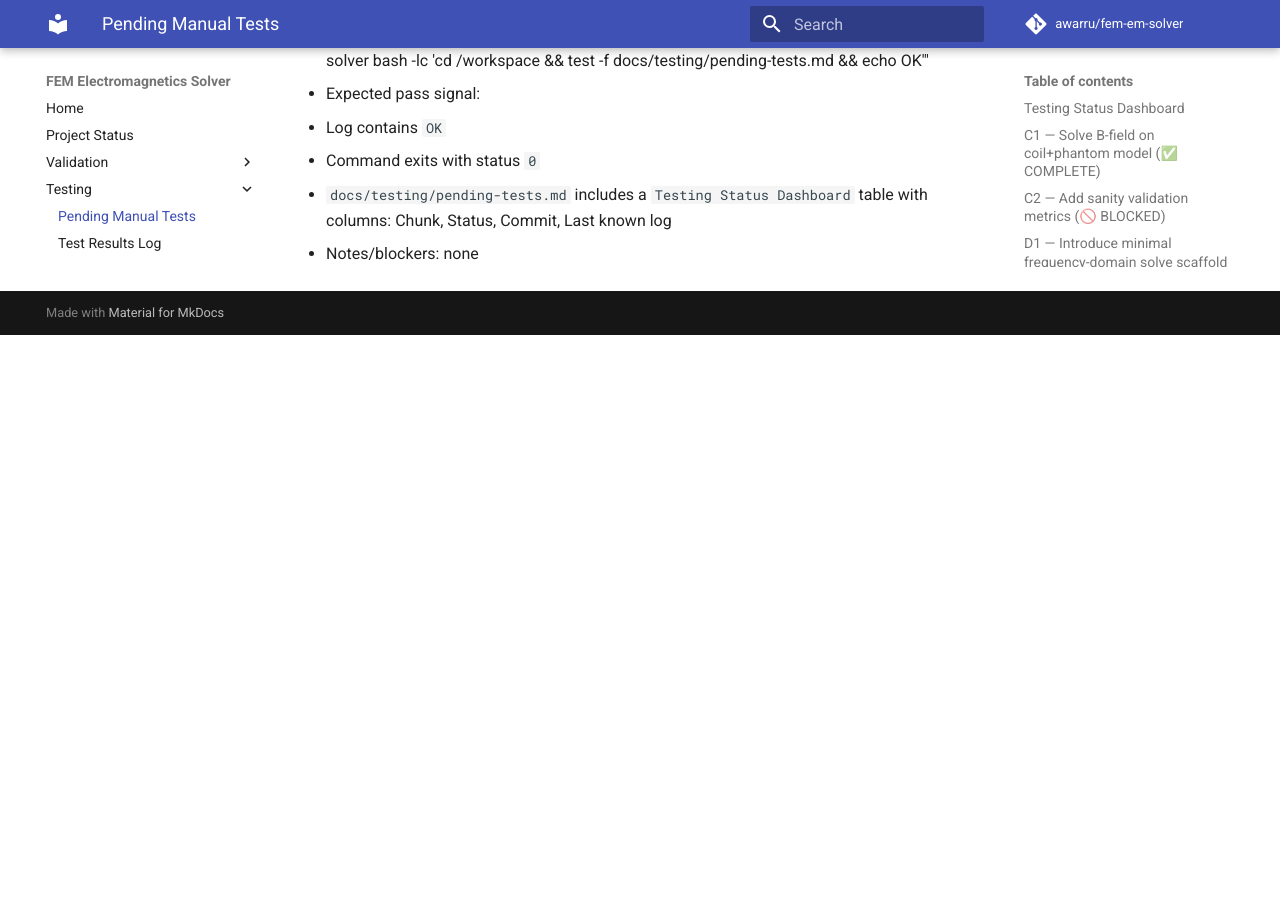
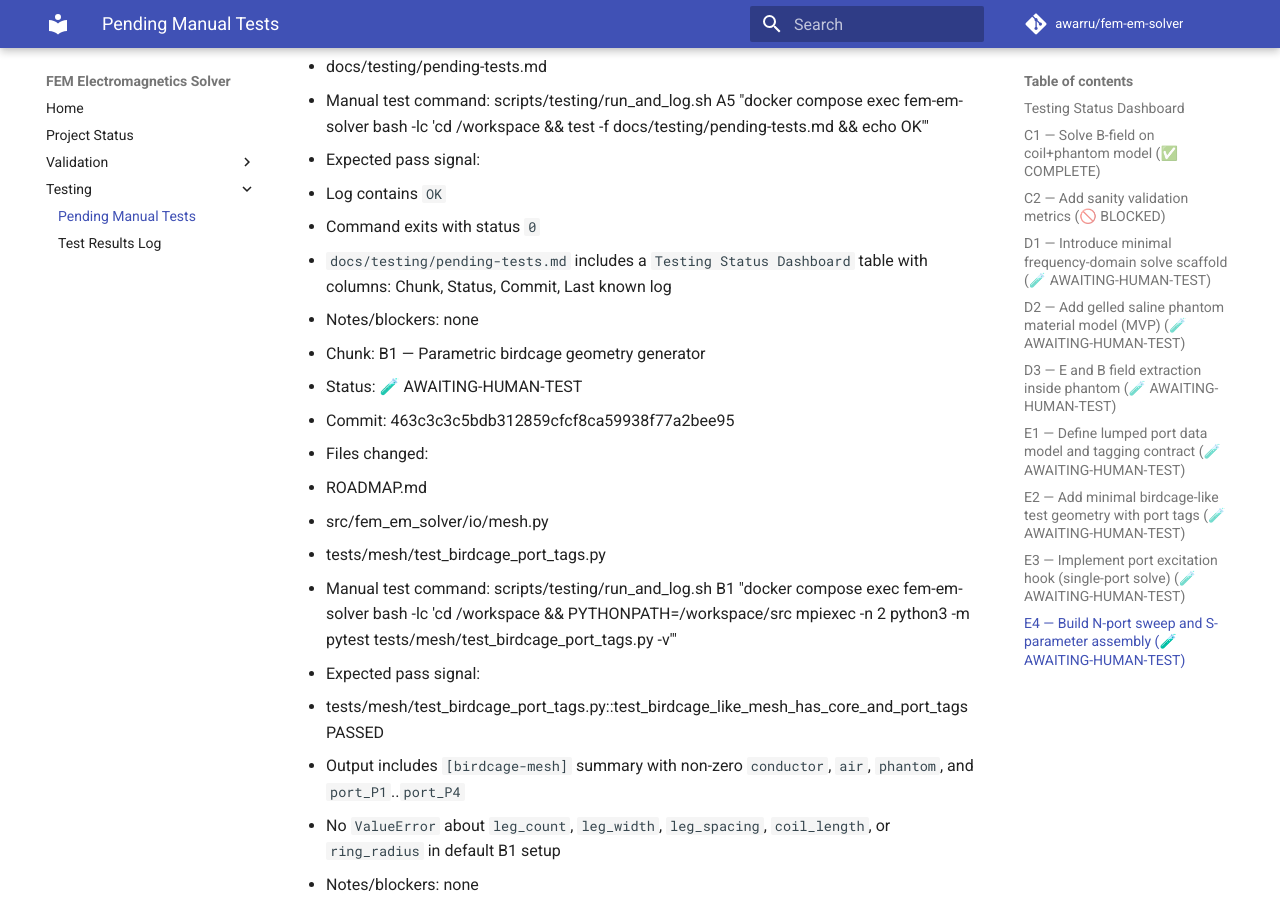
Before and after one commit to awarru/fem-em-solver, an MkDocs documentation site: the page built from docs/testing/pending-tests.md, in a window 1280 px wide and 900 px high, scrolled down 11903 px. Built offline with MkDocs 1.6.1 and Material for MkDocs 9.7.7, drawn with Linux system fonts in a browser that asks for light colours; comment, search, counter and statistics services are not loaded; before the commit the page ends 12238 px from its top, so only the background shows below that; some of the changed text lies outside the part shown.

Commit message:
B1: queue manual verification instructions

```diff
--- a/docs/testing/pending-tests.md
+++ b/docs/testing/pending-tests.md
@@ -43,6 +43,7 @@ Optional helpers:
 | A3 | 🧪 AWAITING-HUMAN-TEST | `9a61957e79936c9588d15805cfec10509afb76f3` | none |
 | A4 | 🧪 AWAITING-HUMAN-TEST | `7c9b2c49cceb5f1035da23503e567ca242f6f821` | none |
 | A5 | 🧪 AWAITING-HUMAN-TEST | `527529e435a37968863f518e02b20c3619aed690` | none |
+| B1 | 🧪 AWAITING-HUMAN-TEST | `463c3c3c5bdb312859cfcf8ca59938f77a2bee95` | none |
 
 ---
 
@@ -344,3 +345,17 @@ Optional helpers:
   - Command exits with status `0`
   - `docs/testing/pending-tests.md` includes a `Testing Status Dashboard` table with columns: Chunk, Status, Commit, Last known log
 - Notes/blockers: none
+
+- Chunk: B1 — Parametric birdcage geometry generator
+- Status: 🧪 AWAITING-HUMAN-TEST
+- Commit: 463c3c3c5bdb312859cfcf8ca59938f77a2bee95
+- Files changed:
+  - ROADMAP.md
+  - src/fem_em_solver/io/mesh.py
+  - tests/mesh/test_birdcage_port_tags.py
+- Manual test command: scripts/testing/run_and_log.sh B1 "docker compose exec fem-em-solver bash -lc 'cd /workspace && PYTHONPATH=/workspace/src mpiexec -n 2 python3 -m pytest tests/mesh/test_birdcage_port_tags.py -v'"
+- Expected pass signal:
+  - tests/mesh/test_birdcage_port_tags.py::test_birdcage_like_mesh_has_core_and_port_tags PASSED
+  - Output includes `[birdcage-mesh]` summary with non-zero `conductor`, `air`, `phantom`, and `port_P1`..`port_P4`
+  - No `ValueError` about `leg_count`, `leg_width`, `leg_spacing`, `coil_length`, or `ring_radius` in default B1 setup
+- Notes/blockers: none
```
